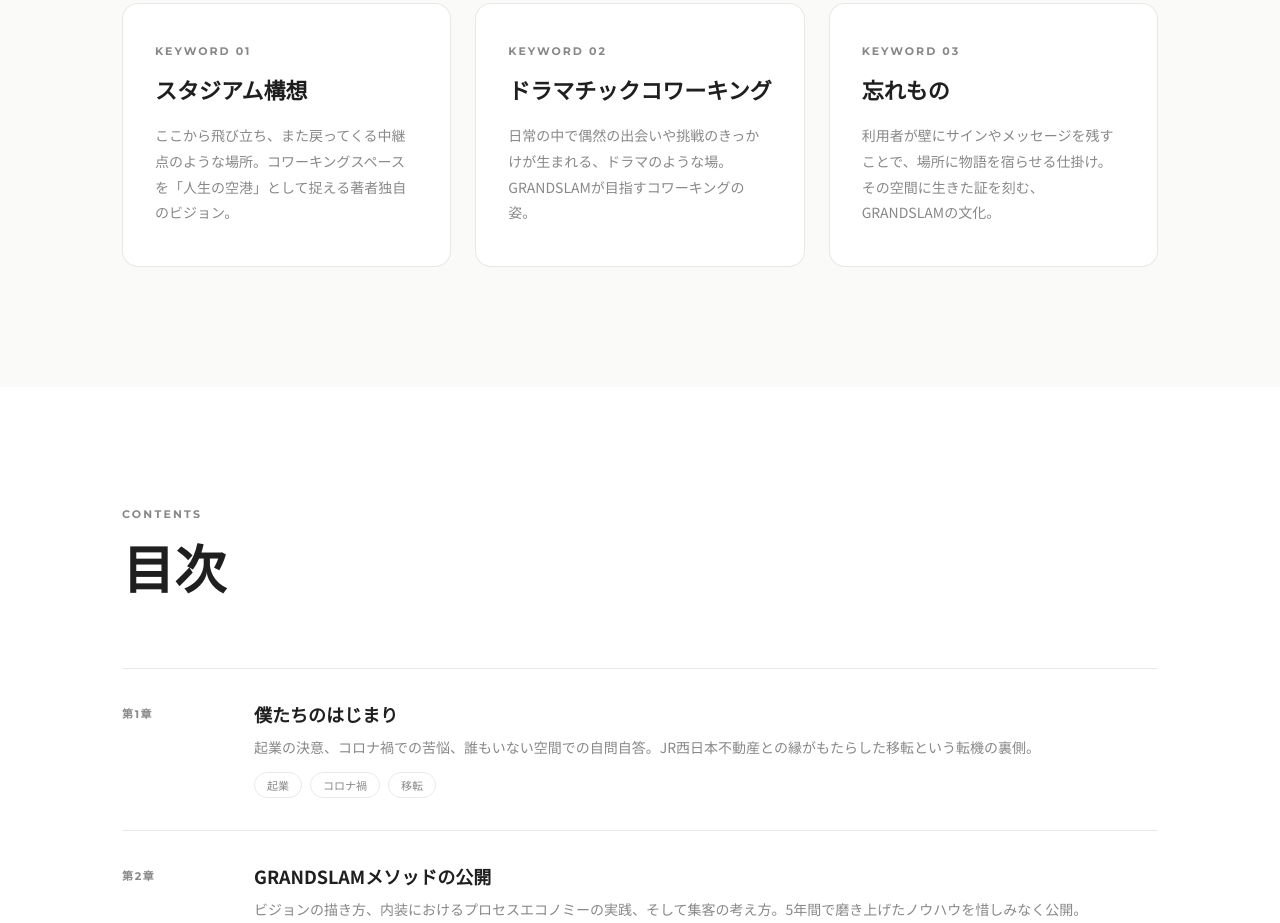
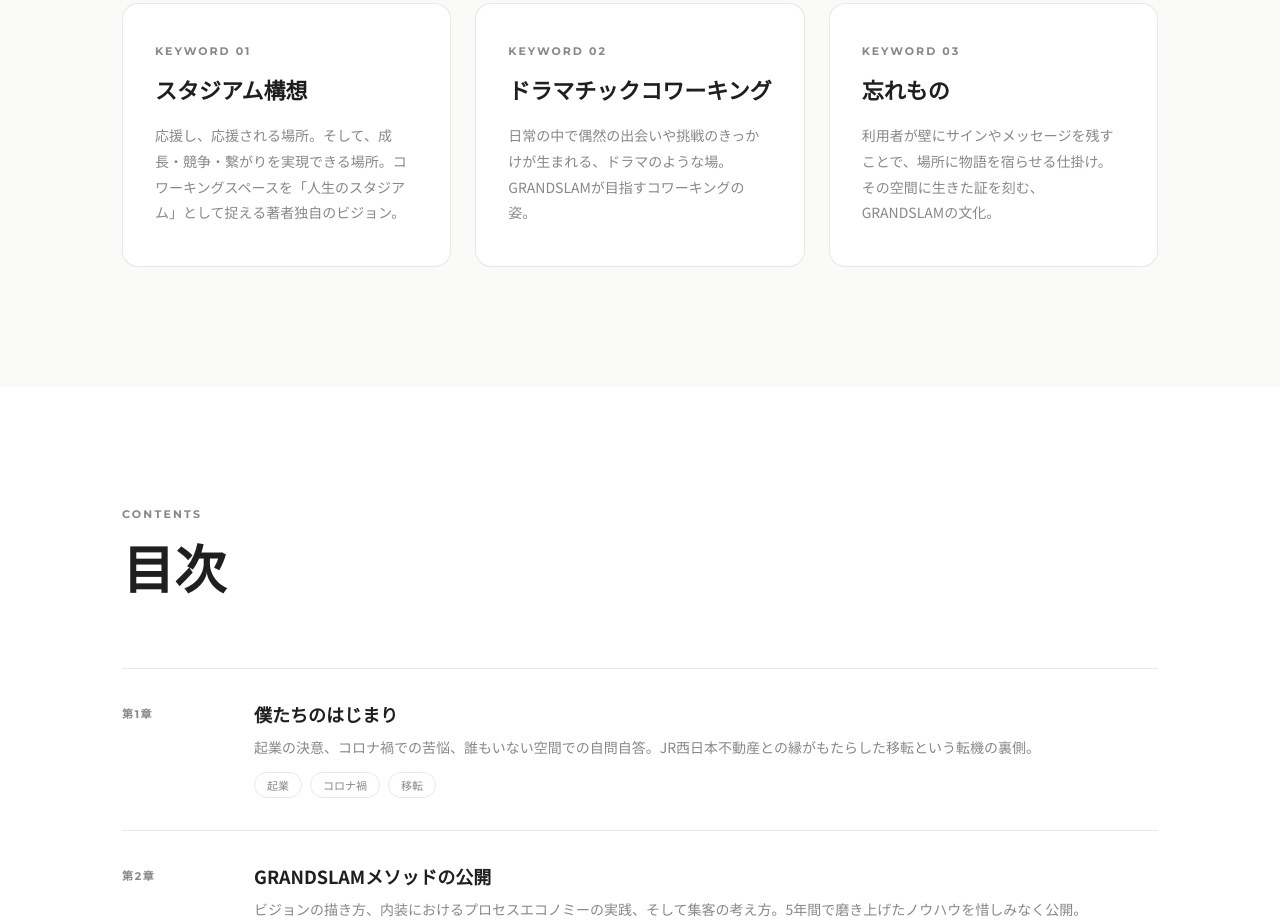
Before and after one commit to siu01/coworking-holic, a plain HTML site: page index.html in a window 1280 px wide. Shown: the part 3199-4122 px from the top of the page. Drawn offline with nearby package versions, Linux system fonts and the light colour scheme; a web font is replaced by a local one.

Commit message:
Update index content

```diff
--- a/index.html
+++ b/index.html
@@ -680,7 +680,7 @@
       <div class="keyword-card reveal">
         <p class="keyword-num">KEYWORD 01</p>
         <h3 class="keyword-name">スタジアム構想</h3>
-        <p class="keyword-desc">ここから飛び立ち、また戻ってくる中継点のような場所。コワーキングスペースを「人生の空港」として捉える著者独自のビジョン。</p>
+        <p class="keyword-desc">応援し、応援される場所。そして、成長・競争・繋がりを実現できる場所。コワーキングスペースを「人生のスタジアム」として捉える著者独自のビジョン。</p>
       </div>
       <div class="keyword-card reveal">
         <p class="keyword-num">KEYWORD 02</p>
```
